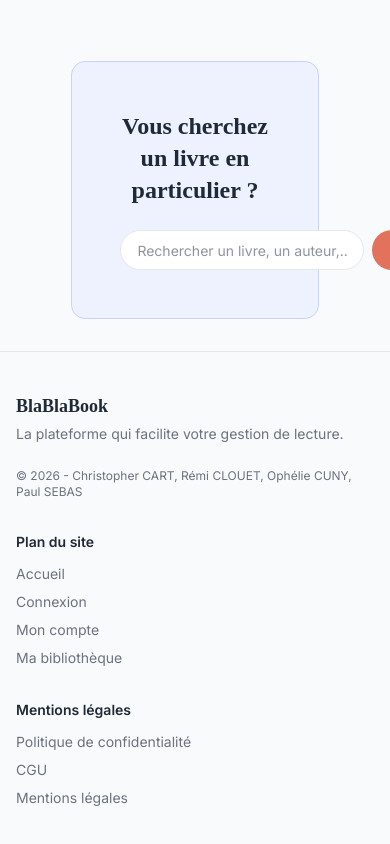
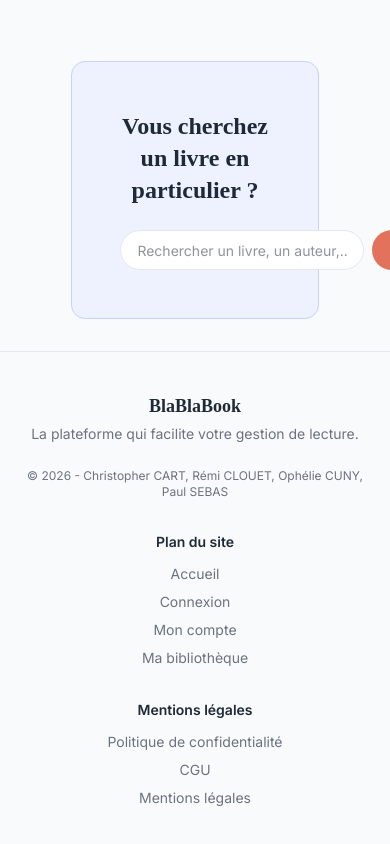
Before and after one commit to opheliecuny/BlaBlaBook, a Next.js app in the folder blablabook/frontend/: page / in a window 390 px wide. Shown: the part 1552-2396 px from the top of the page. Built offline with nearby package versions, Linux system fonts and the light colour scheme; no server answers; a web font is replaced by a local one.

Commit message:
fix(footer): aligned items for small screens

```diff
--- a/blablabook/frontend/src/components/Footer.tsx
+++ b/blablabook/frontend/src/components/Footer.tsx
@@ -4,7 +4,7 @@
   return (
     <footer className="border-border bg-background mt-auto border-t">
       <div className="mx-auto max-w-7xl px-4 py-10">
-        <div className="grid grid-cols-1 gap-8 md:grid-cols-3 md:gap-16">
+        <div className="grid grid-cols-1 gap-8 text-center md:grid-cols-3 md:gap-16 md:text-left">
           {/* Logo + tagline + copyright */}
           <div className="flex flex-col">
             <p className="text-lg font-bold font-playfair">BlaBlaBook</p>
```
